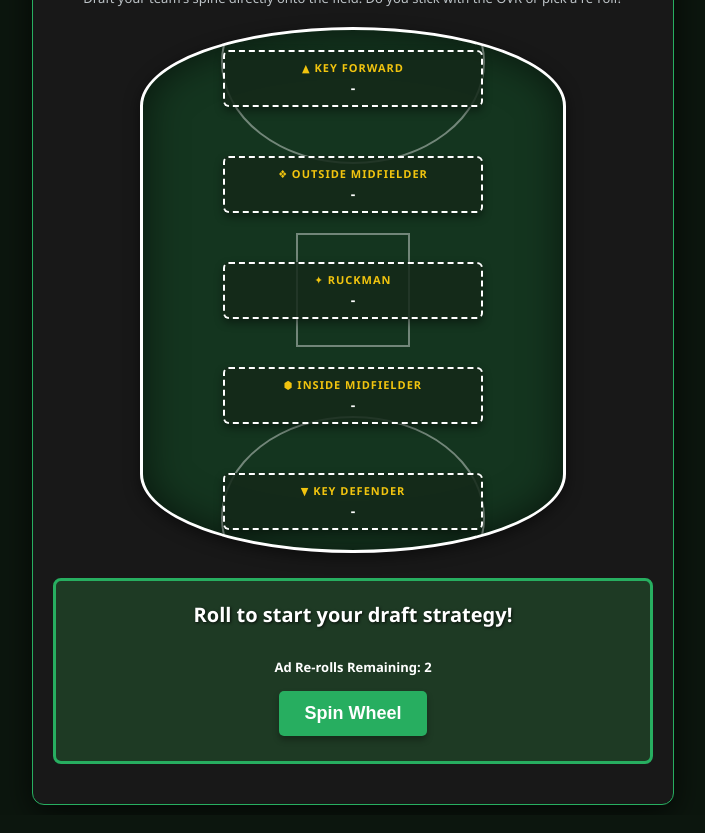
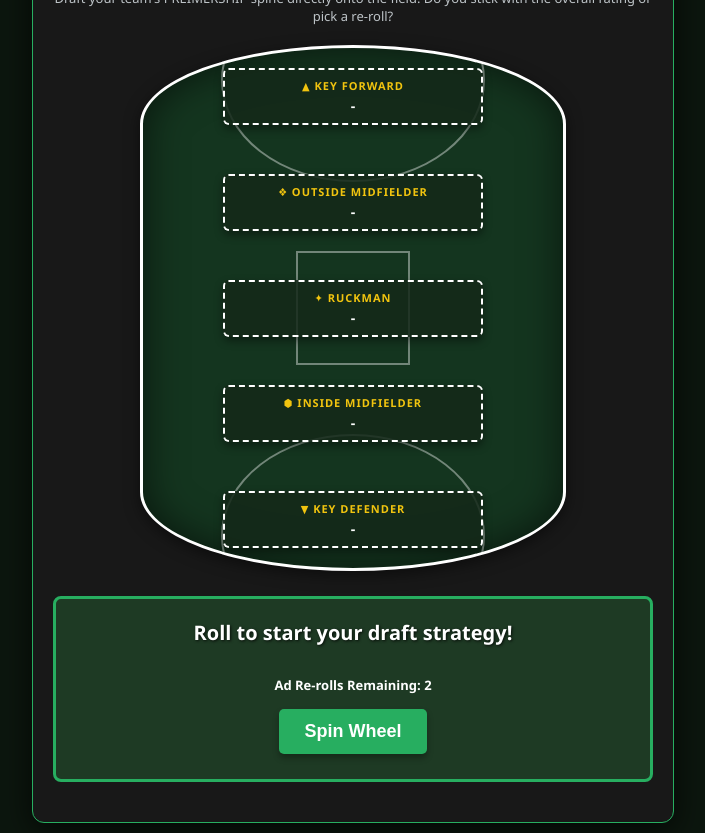
Before and after one commit to fjm991/pickorstick.github.io, a plain HTML site: page index.html in a window 1280 px wide. Shown: the part 104-937 px from the top of the page, without its empty margins (287-992 px from the left). Drawn offline with Linux system fonts and the light colour scheme.

Commit message:
Update index.html

```diff
--- a/index.html
+++ b/index.html
@@ -156,7 +156,7 @@
 
 <div class="container">
     <h1>Pick or Stick</h1>
-    <div class="subtitle">Draft your team's spine directly onto the field. Do you stick with the OVR or pick a re-roll?</div>
+    <div class="subtitle">Draft your team's PREIMERSHIP spine directly onto the field. Do you stick with the overall rating or pick a re-roll?</div>
 
     <!-- FOOTBALL FIELD WITH VERTICAL SPINE POSITIONING -->
     <div class="field-container">
```
